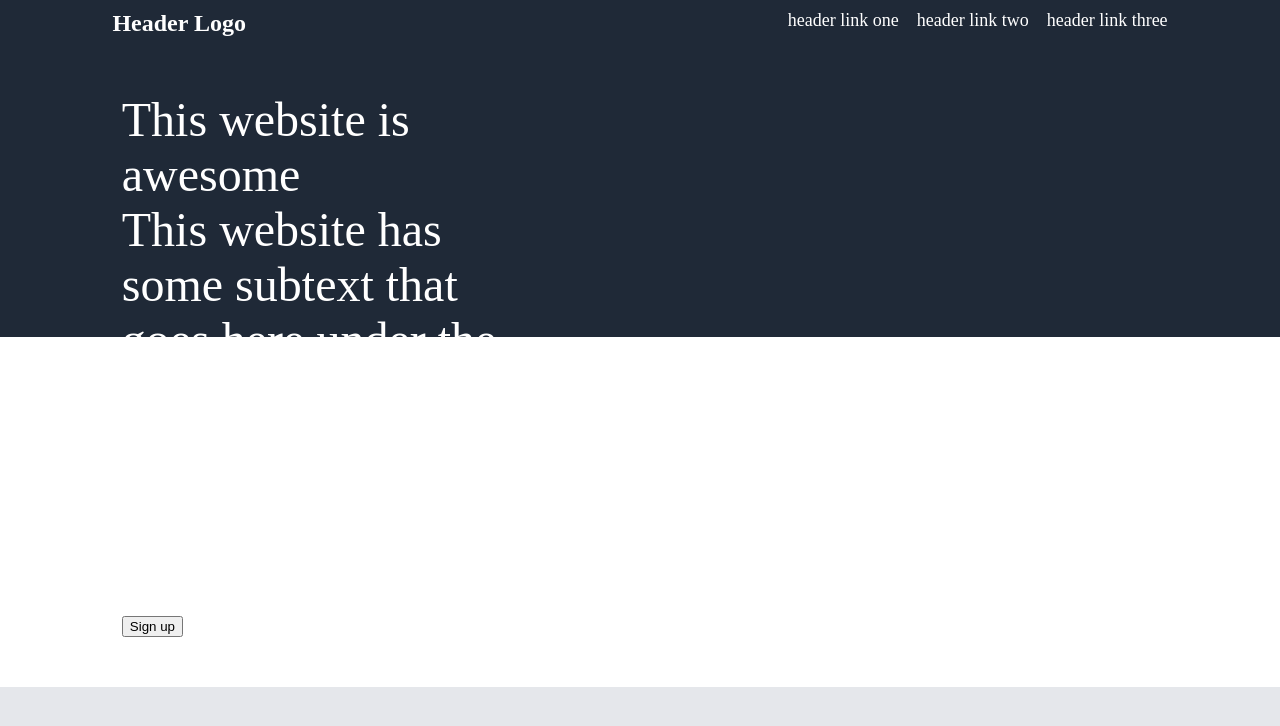
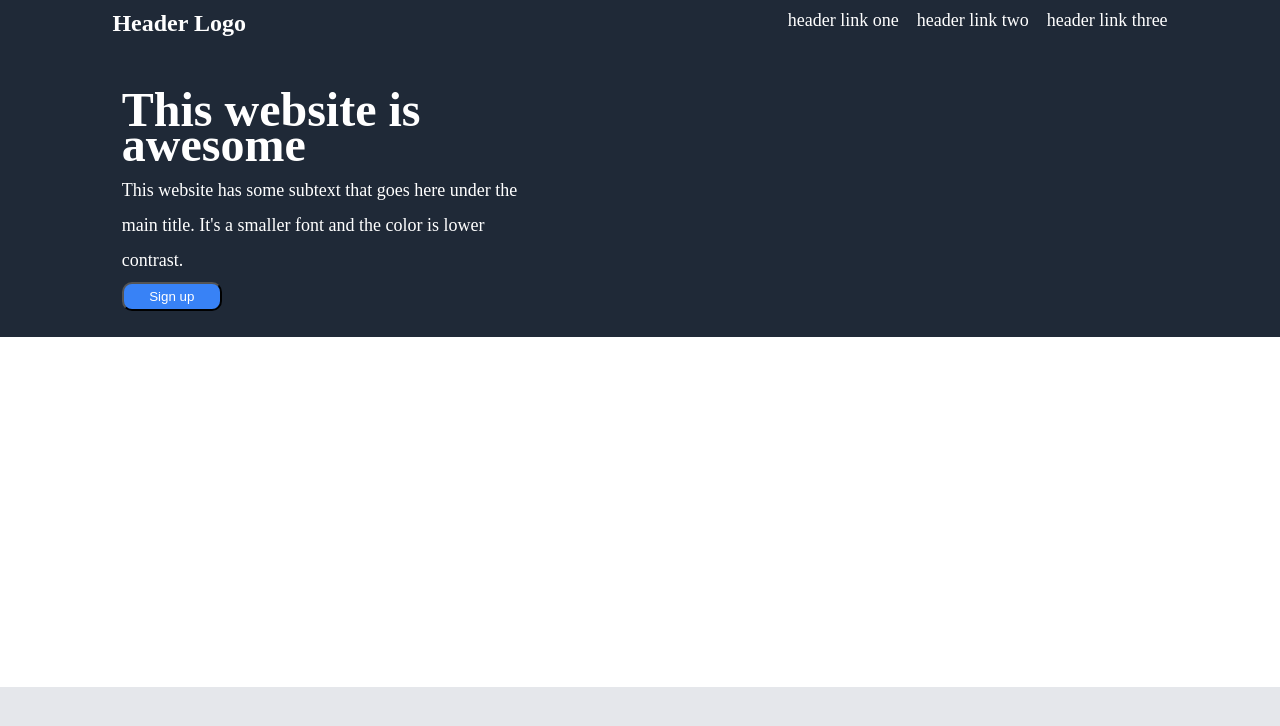
Before and after one commit to kahlstorf1/landing-page, a plain HTML site: page index.html in a window 1280 px wide. Drawn offline with Linux system fonts and the light colour scheme.

Commit message:
Finished header, no image

```diff
--- a/css/style.css
+++ b/css/style.css
@@ -4,6 +4,15 @@ body {
     font-size:48px extra-bold;
     font-family: #F9FA48;
     color: #FFF;
+}
+
+.button {
+    background: #3882F6;
+    color: white;
+    width: 100px;
+    border-radius: 10px;
+    padding: 5px;
+
 }
 
 /* Start of Section 1 */
@@ -36,12 +45,27 @@ body {
     height: 200px;
     margin-left: 6%;
     margin-right: 5%;
+    text-align: left;
 }
 
 .awesome {
     width: 400px;
     font-family: #f9faf8;
     font-size: 48px;
+    font-weight:bolder;
+    line-height: 35px;
+    display: inline;
+
+}
+
+.awesome-sub-text {
+    font-family:E5E7EB;
+    font-size:18px;
+    font-weight:100;
+    line-height: 2px;
+    display: inline;
+
+
 }
 
 .image {
```
